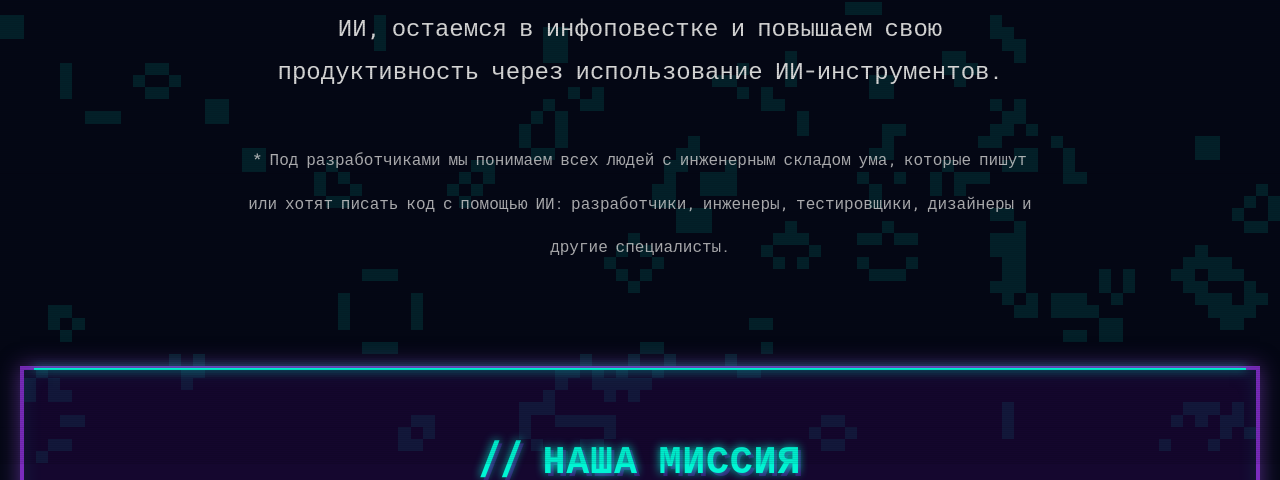
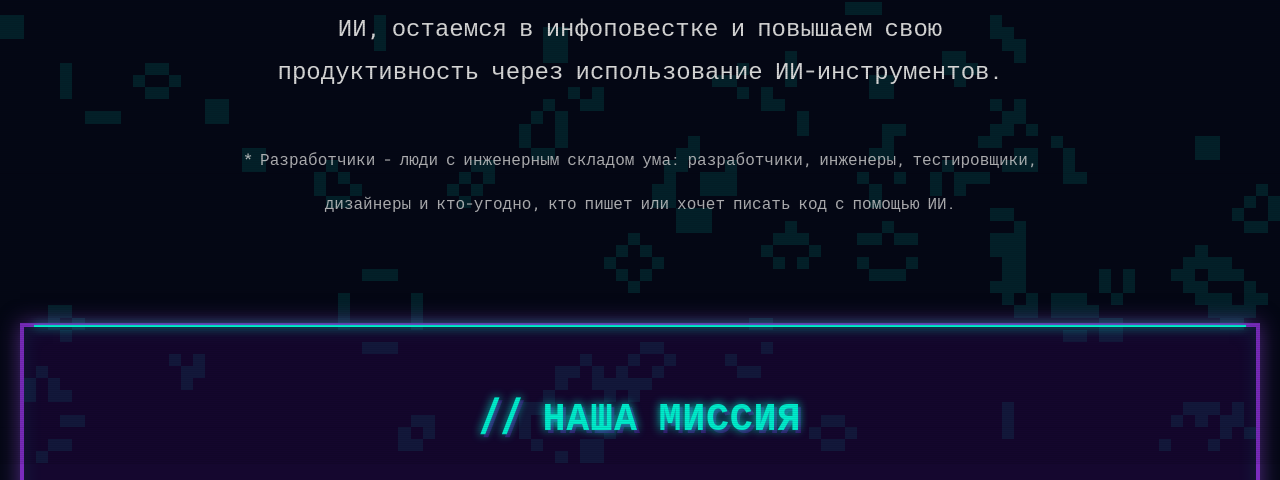
Before and after one commit to it-beard/evocoders-web, a plain HTML site: page index.html in a window 1280 px wide. Shown: the part 337-817 px from the top of the page. Drawn offline with nearby package versions, Linux system fonts and the light colour scheme.

Commit message:
Упрощение текста на главной странице лендинга
Выкинул вербозность предложения

```diff
--- a/index.html
+++ b/index.html
@@ -52,8 +52,7 @@
                 остаемся в инфоповестке и повышаем свою продуктивность через использование ИИ-инструментов.
                 <br><br>
                 <span style="font-size: 1rem; opacity: 0.8;">
-                * Под разработчиками мы понимаем всех людей с инженерным складом ума, которые пишут или хотят писать код с помощью ИИ:
-                разработчики, инженеры, тестировщики, дизайнеры и другие специалисты.
+                * Разработчики - люди с инженерным складом ума: разработчики, инженеры, тестировщики, дизайнеры и кто-угодно, кто пишет или хочет писать код с помощью ИИ.
                 </span>
             </div>
         </div>
```
